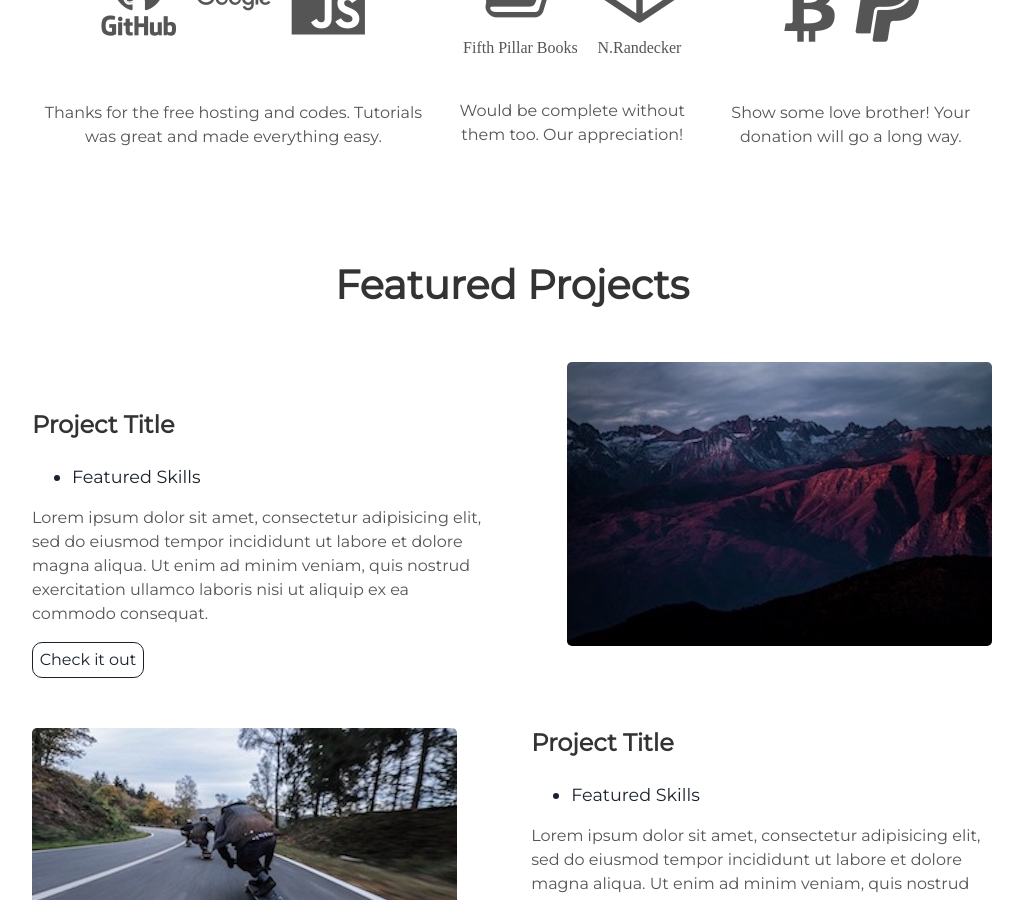
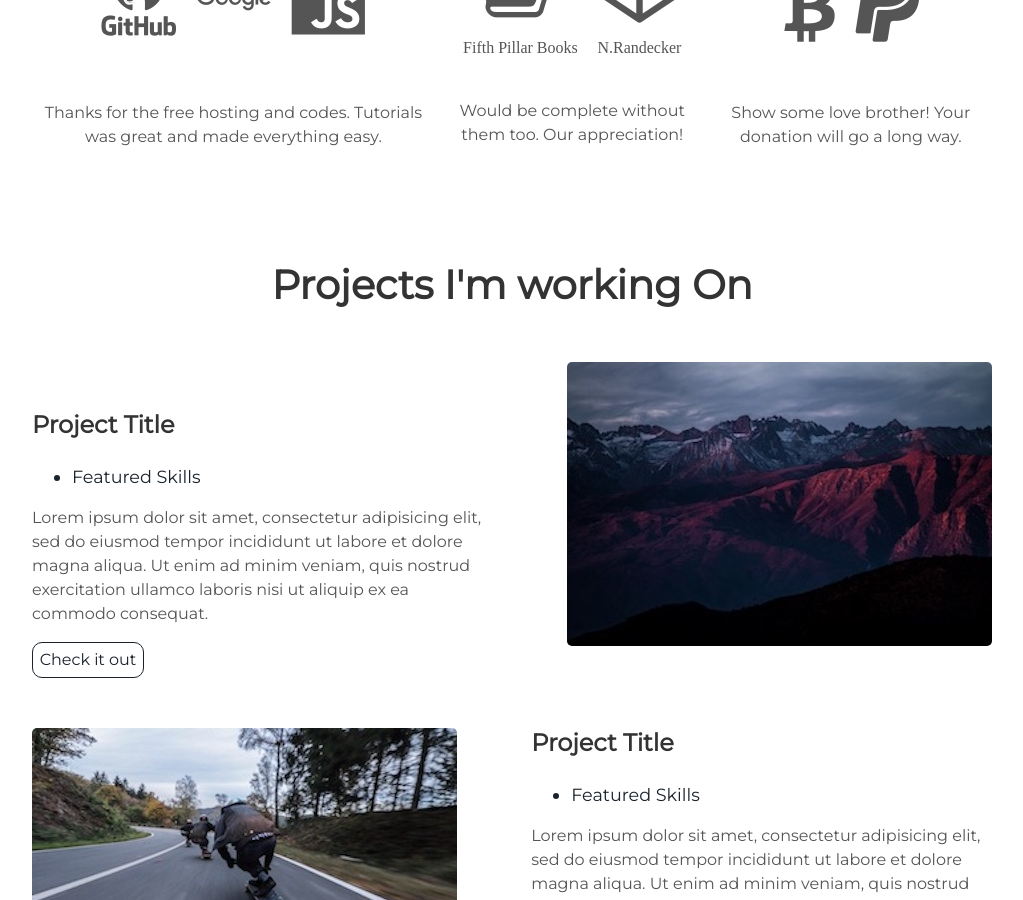
Before and after one commit to toprobusiness/topro.github.io, a Jekyll site: the page built from index.html, in a window 1280 px wide and 900 px high, scrolled down 1289 px. Shown: the whole window, without its empty margins (128-1151 px from the left). Built offline with Jekyll 4.4.1, drawn with Linux system fonts in a browser that asks for light colours; comment, search, counter and statistics services are not loaded.

Commit message:
Update projects.html

```diff
--- a/_includes/projects.html
+++ b/_includes/projects.html
@@ -1,5 +1,5 @@
 <div class="user-details">
-  <h1> Featured Projects </h1>
+  <h1> Projects I'm working On </h1>
 </div>
 <div class="user-projects">
   <div class="images-right">
```
